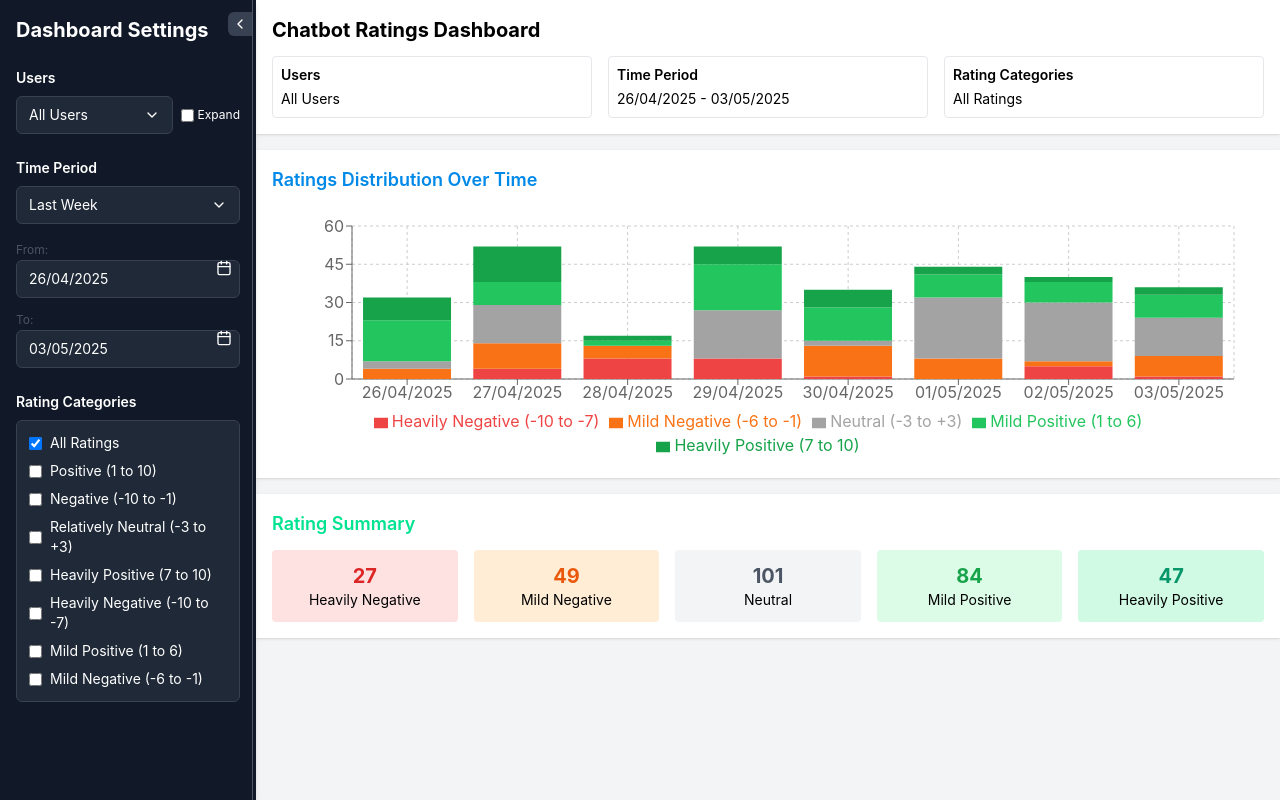
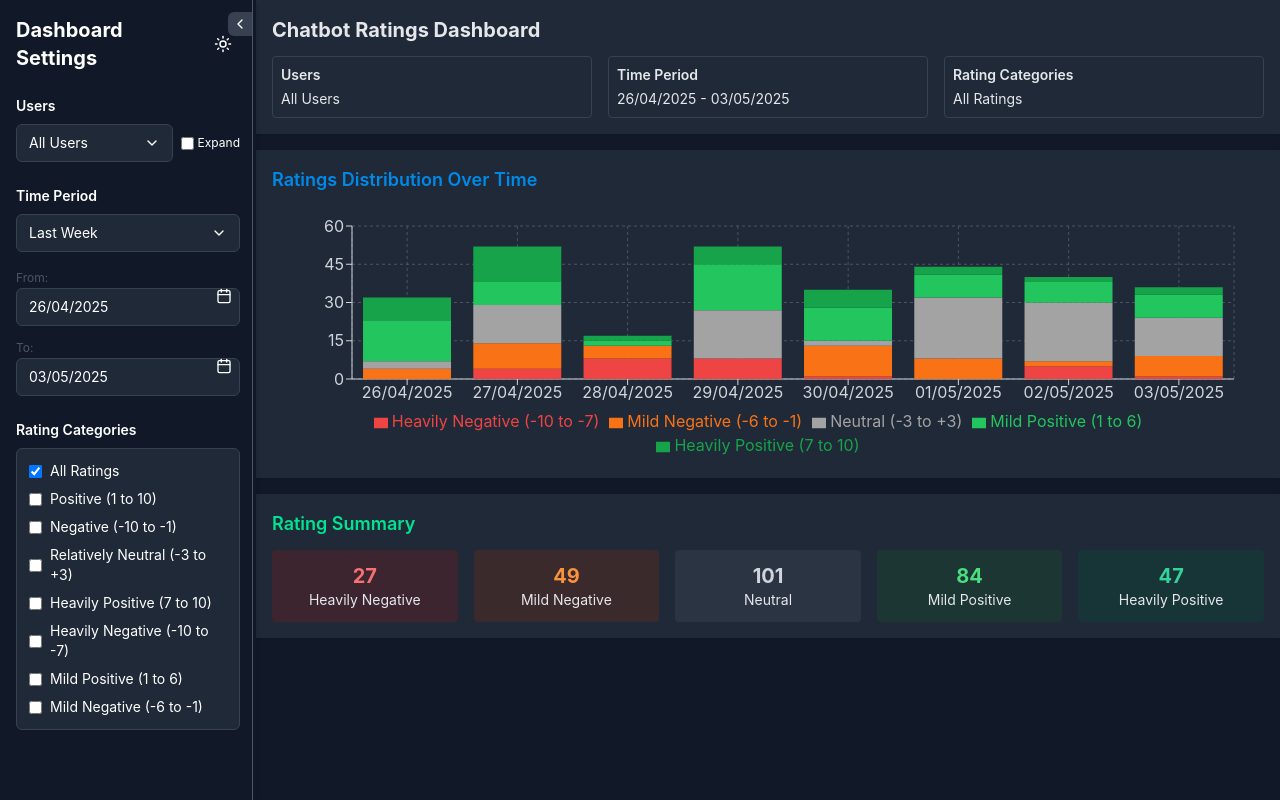
Before and after one commit to BikS2013/coders-test-001, a React (Vite) app: page / in a window 1280 px wide. Built offline with nearby package versions, Linux system fonts and the light colour scheme; the HTML template or start-up script is replaced by a standard one.

Commit message:
Add dark theme toggle functionality

```diff
--- a/src/components/Dashboard.tsx
+++ b/src/components/Dashboard.tsx
@@ -1,5 +1,5 @@
 import { useState, useEffect } from 'react';
-import { ChevronDown, Calendar, ChevronLeft, ChevronRight } from 'lucide-react';
+import { ChevronDown, Calendar, ChevronLeft, ChevronRight, Moon, Sun } from 'lucide-react';
 import { BarChart, Bar, XAxis, YAxis, CartesianGrid, Tooltip, Legend, ResponsiveContainer } from 'recharts';
 
 // Define types
@@ -86,6 +86,11 @@ export default function Dashboard() {
     return savedWidth ? parseInt(savedWidth, 10) : 256;
   });
   const [isResizing, setIsResizing] = useState<boolean>(false);
+  const [isDarkMode, setIsDarkMode] = useState<boolean>(() => {
+    // Try to get saved theme preference from localStorage, default to true (dark mode)
+    const savedTheme = localStorage.getItem('darkMode');
+    return savedTheme !== null ? savedTheme === 'true' : true;
+  });
 
   // Helper function to subtract days from a date
   function subtractDays(date: Date, days: number): Date {
@@ -268,6 +273,22 @@ export default function Dashboard() {
     }
   }, [sidebarWidth, sidebarCollapsed]);
 
+  // Save theme preference to localStorage when it changes
+  useEffect(() => {
+    localStorage.setItem('darkMode', isDarkMode.toString());
+    // Apply theme class to the document body
+    if (isDarkMode) {
+      document.body.classList.add('dark-theme');
+    } else {
+      document.body.classList.remove('dark-theme');
+    }
+  }, [isDarkMode]);
+
+  // Handle theme toggle
+  const toggleTheme = () => {
+    setIsDarkMode(!isDarkMode);
+  };
+
   // Generate sample chart data
   const generateChartData = (): ChartDataEntry[] => {
     const startDate = parseDate(fromDate);
@@ -298,7 +319,7 @@ export default function Dashboard() {
   const chartData = generateChartData();
 
   return (
-    <div className={`flex h-screen bg-gray-100 ${isResizing ? 'cursor-ew-resize select-none' : ''}`}>
+    <div className={`flex h-screen ${isDarkMode ? 'bg-gray-900' : 'bg-gray-100'} ${isResizing ? 'cursor-ew-resize select-none' : ''}`}>
       {/* Sidebar */}
       <div
         className={`${sidebarCollapsed ? 'w-12' : ''} ${isResizing ? '' : 'transition-all duration-300'} bg-gray-900 text-white shadow-md inset-shadow-sm overflow-y-auto relative`}
@@ -324,7 +345,16 @@ export default function Dashboard() {
         )}
 
         {!sidebarCollapsed && <div className="p-4">
-        <h1 className="text-xl font-bold mb-6">Dashboard Settings</h1>
+        <div className="flex justify-between items-center mb-6">
+          <h1 className="text-xl font-bold">Dashboard Settings</h1>
+          <button
+            onClick={toggleTheme}
+            className="p-2 rounded-full hover:bg-gray-700 transition-colors"
+            aria-label={isDarkMode ? "Switch to light mode" : "Switch to dark mode"}
+          >
+            {isDarkMode ? <Sun size={18} /> : <Moon size={18} />}
+          </button>
+        </div>
 
         {/* Users Selection */}
         <div className="mb-6">
@@ -514,22 +544,22 @@ export default function Dashboard() {
       </div>
 
       {/* Main Dashboard Area */}
-      <div className="flex-1 overflow-y-auto">
+      <div className={`flex-1 overflow-y-auto ${isDarkMode ? 'text-gray-200' : ''}`}>
         {/* Top panel - Selection Criteria Summary */}
-        <div className="bg-white p-4 shadow inset-shadow-xs mb-4">
+        <div className={`${isDarkMode ? 'bg-gray-800' : 'bg-white'} p-4 shadow inset-shadow-xs mb-4`}>
           <h1 className="text-xl font-bold mb-3">Chatbot Ratings Dashboard</h1>
           <div className="grid grid-cols-3 gap-4">
-            <div className="border rounded p-2">
+            <div className={`border ${isDarkMode ? 'border-gray-700' : ''} rounded p-2`}>
               <h3 className="text-sm font-semibold mb-1">Users</h3>
               <p className="text-sm">
                 {selectedUsers.includes('all') ? 'All Users' : `${selectedUsers.length} selected`}
               </p>
             </div>
-            <div className="border rounded p-2">
+            <div className={`border ${isDarkMode ? 'border-gray-700' : ''} rounded p-2`}>
               <h3 className="text-sm font-semibold mb-1">Time Period</h3>
               <p className="text-sm">{fromDate} - {toDate}</p>
             </div>
-            <div className="border rounded p-2">
+            <div className={`border ${isDarkMode ? 'border-gray-700' : ''} rounded p-2`}>
               <h3 className="text-sm font-semibold mb-1">Rating Categories</h3>
               <p className="text-sm">
                 {selectedRatingCategories.includes('all') ? 'All Ratings' :
@@ -542,7 +572,7 @@ export default function Dashboard() {
         </div>
 
         {/* Bar Chart Panel */}
-        <div className="bg-white p-4 shadow inset-shadow-xs mb-4">
+        <div className={`${isDarkMode ? 'bg-gray-800' : 'bg-white'} p-4 shadow inset-shadow-xs mb-4`}>
           <h2 className="text-lg font-semibold mb-3 text-primary">Ratings Distribution Over Time</h2>
           <div className="h-64">
             <ResponsiveContainer width="100%" height="100%">
@@ -550,11 +580,11 @@ export default function Dashboard() {
                 data={chartData}
                 margin={{ top: 20, right: 30, left: 20, bottom: 5 }}
               >
-                <CartesianGrid strokeDasharray="3 3" />
-                <XAxis dataKey="date" />
-                <YAxis />
-                <Tooltip />
-                <Legend />
+                <CartesianGrid strokeDasharray="3 3" stroke={isDarkMode ? "#4b5563" : "#e5e7eb"} />
+                <XAxis dataKey="date" stroke={isDarkMode ? "#d1d5db" : "#374151"} />
+                <YAxis stroke={isDarkMode ? "#d1d5db" : "#374151"} />
+                <Tooltip contentStyle={isDarkMode ? { backgroundColor: '#1f2937', border: '1px solid #374151', color: '#f9fafb' } : undefined} />
+                <Legend wrapperStyle={isDarkMode ? { color: '#f9fafb' } : undefined} />
                 <Bar dataKey="heavily_negative" stackId="stack" name="Heavily Negative (-10 to -7)" fill="#ef4444" />
                 <Bar dataKey="mild_negative" stackId="stack" name="Mild Negative (-6 to -1)" fill="#f97316" />
                 <Bar dataKey="neutral" stackId="stack" name="Neutral (-3 to +3)" fill="#a3a3a3" />
@@ -566,35 +596,35 @@ export default function Dashboard() {
         </div>
 
         {/* Additional dashboard panels could go here */}
-        <div className="bg-white p-4 shadow inset-shadow-xs mb-4">
+        <div className={`${isDarkMode ? 'bg-gray-800' : 'bg-white'} p-4 shadow inset-shadow-xs mb-4`}>
           <h2 className="text-lg font-semibold mb-3 text-secondary">Rating Summary</h2>
           <div className="grid grid-cols-5 gap-4 text-center">
-            <div className="bg-red-100 p-3 rounded">
-              <div className="text-xl font-bold text-red-600">
+            <div className={`${isDarkMode ? 'bg-red-900/30' : 'bg-red-100'} p-3 rounded`}>
+              <div className={`text-xl font-bold ${isDarkMode ? 'text-red-400' : 'text-red-600'}`}>
                 {chartData.reduce((sum, item) => sum + item.heavily_negative, 0)}
               </div>
               <div className="text-sm">Heavily Negative</div>
             </div>
-            <div className="bg-orange-100 p-3 rounded">
-              <div className="text-xl font-bold text-orange-600">
+            <div className={`${isDarkMode ? 'bg-orange-900/30' : 'bg-orange-100'} p-3 rounded`}>
+              <div className={`text-xl font-bold ${isDarkMode ? 'text-orange-400' : 'text-orange-600'}`}>
                 {chartData.reduce((sum, item) => sum + item.mild_negative, 0)}
               </div>
               <div className="text-sm">Mild Negative</div>
             </div>
-            <div className="bg-gray-100 p-3 rounded">
-              <div className="text-xl font-bold text-gray-600">
+            <div className={`${isDarkMode ? 'bg-gray-700/50' : 'bg-gray-100'} p-3 rounded`}>
+              <div className={`text-xl font-bold ${isDarkMode ? 'text-gray-300' : 'text-gray-600'}`}>
                 {chartData.reduce((sum, item) => sum + item.neutral, 0)}
               </div>
               <div className="text-sm">Neutral</div>
             </div>
-            <div className="bg-green-100 p-3 rounded">
-              <div className="text-xl font-bold text-green-600">
+            <div className={`${isDarkMode ? 'bg-green-900/30' : 'bg-green-100'} p-3 rounded`}>
+              <div className={`text-xl font-bold ${isDarkMode ? 'text-green-400' : 'text-green-600'}`}>
                 {chartData.reduce((sum, item) => sum + item.mild_positive, 0)}
               </div>
               <div className="text-sm">Mild Positive</div>
             </div>
-            <div className="bg-emerald-100 p-3 rounded">
-              <div className="text-xl font-bold text-emerald-600">
+            <div className={`${isDarkMode ? 'bg-emerald-900/30' : 'bg-emerald-100'} p-3 rounded`}>
+              <div className={`text-xl font-bold ${isDarkMode ? 'text-emerald-400' : 'text-emerald-600'}`}>
                 {chartData.reduce((sum, item) => sum + item.heavily_positive, 0)}
               </div>
               <div className="text-sm">Heavily Positive</div>
--- a/src/index.css
+++ b/src/index.css
@@ -1,4 +1,4 @@
-/* Any additional global styles can go here */
+/* Global styles */
 body {
   margin: 0;
   font-family: -apple-system, BlinkMacSystemFont, 'Segoe UI', 'Roboto', 'Oxygen',
@@ -6,6 +6,18 @@ body {
     sans-serif;
   -webkit-font-smoothing: antialiased;
   -moz-osx-font-smoothing: grayscale;
+  transition: background-color 0.3s ease, color 0.3s ease;
+}
+
+/* Dark theme styles */
+body.dark-theme {
+  background-color: #111827;
+  color: #f9fafb;
+}
+
+/* Theme transition */
+*, *::before, *::after {
+  transition: background-color 0.3s ease, border-color 0.3s ease, color 0.3s ease;
 }
 
 code {
```
